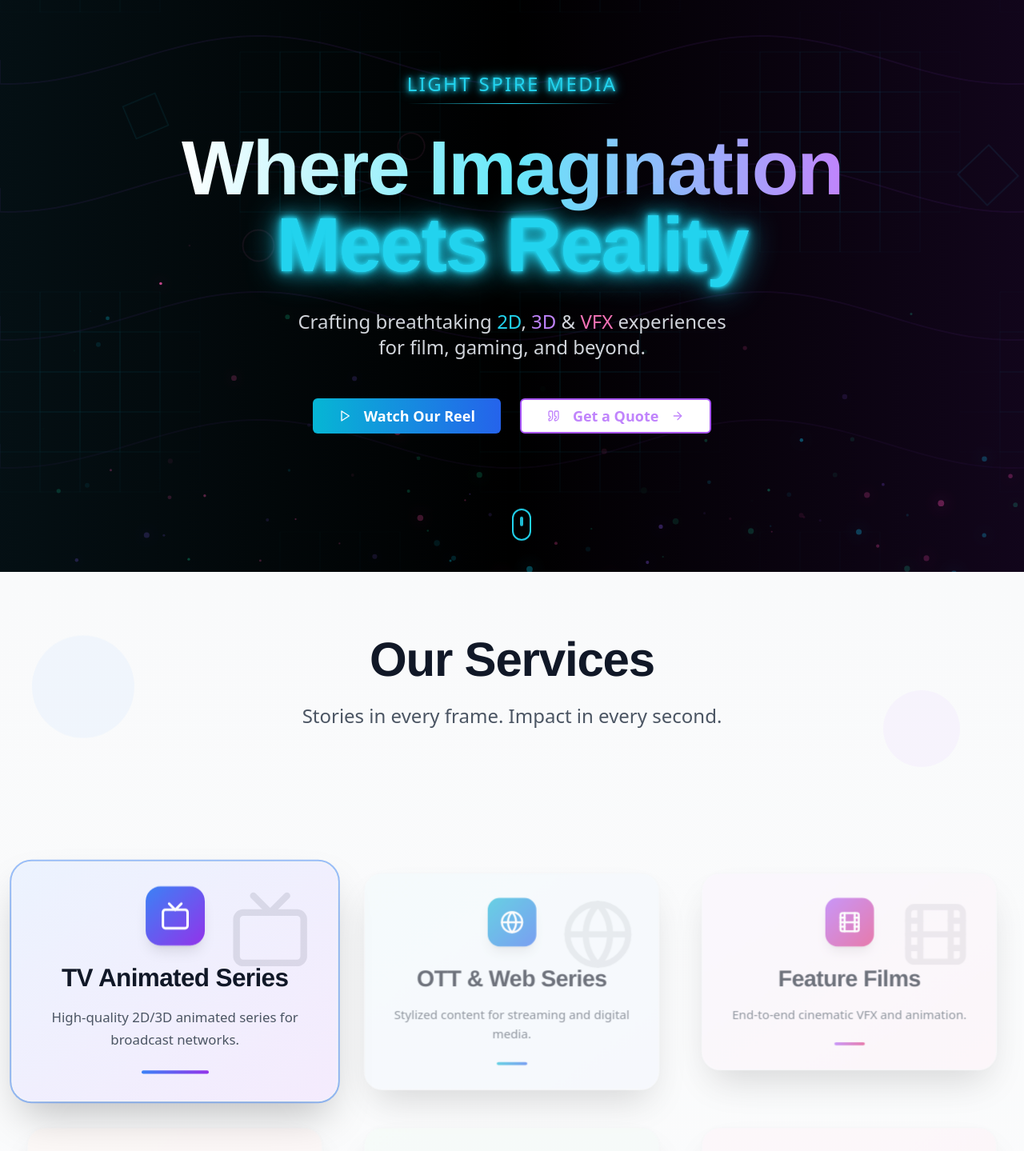
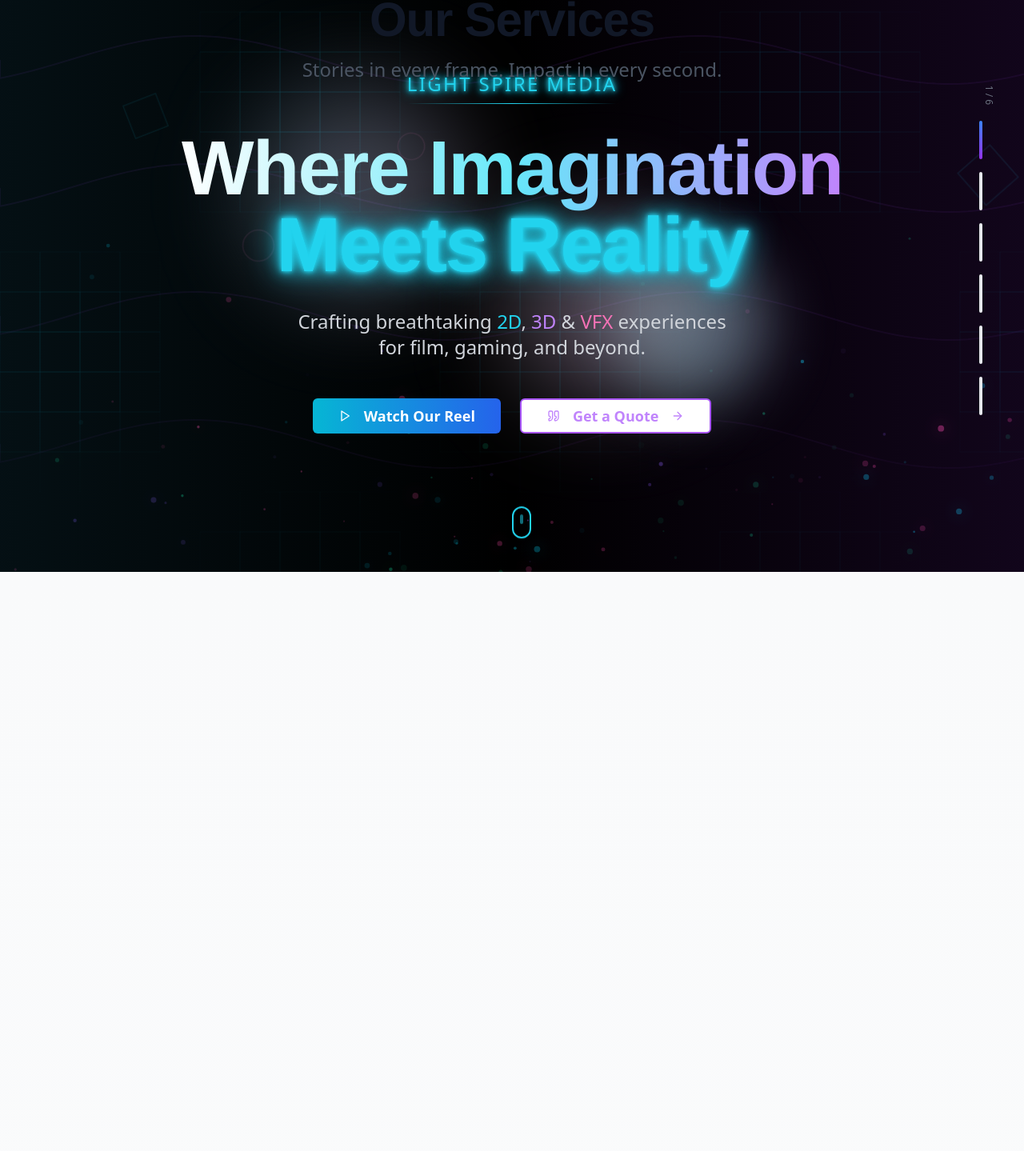
Before and after one commit to Hlo-Admin/lightspire-karthik1, a React (Vite) app: page / in a window 1280 px wide. Shown: the part 85-1524 px from the top of the page at 80% size. Built offline with nearby package versions, Linux system fonts and the light colour scheme.

Commit message:
feat: Implement cinematic services section
Design a scroll-activated Services Section with parallax animations, one card visible at a time, and a progress indicator.

```diff
--- a/src/components/ServicesSection.tsx
+++ b/src/components/ServicesSection.tsx
@@ -70,17 +70,18 @@ const ServicesSection = () => {
 
   // Calculate which card should be active based on scroll
   useEffect(() => {
-    const sectionHeight = window.innerHeight * 3; // Section scroll range
-    const progress = Math.max(0, Math.min(1, (scrollY - sectionTop) / sectionHeight));
-    const cardIndex = Math.min(Math.floor(progress * services.length), services.length - 1);
+    const viewportHeight = window.innerHeight;
+    const sectionHeight = viewportHeight * services.length; // Each service gets one viewport height
+    const scrollProgress = Math.max(0, (scrollY - sectionTop) / sectionHeight);
+    const cardIndex = Math.min(Math.floor(scrollProgress * services.length), services.length - 1);
     setActiveCardIndex(Math.max(0, cardIndex));
   }, [scrollY, sectionTop, services.length]);
 
-  // Header animation
+  // Header animation - fades and moves up as user scrolls
   const getHeaderAnimation = () => {
-    const progress = Math.max(0, (scrollY - sectionTop) / (window.innerHeight * 0.5));
-    const opacity = Math.max(0.3, 1 - progress * 0.7);
-    const translateY = progress * -30;
+    const progress = Math.max(0, (scrollY - sectionTop) / (window.innerHeight * 0.8));
+    const opacity = Math.max(0.1, 1 - progress * 0.9);
+    const translateY = progress * -50;
 
     return {
       opacity,
@@ -88,97 +89,119 @@ const ServicesSection = () => {
     };
   };
 
+  // Card animation with parallax and 3D effects
+  const getCardAnimation = (index: number) => {
+    const isActive = index === activeCardIndex;
+    const progress = Math.max(0, (scrollY - sectionTop) / (window.innerHeight * services.length));
+    const cardProgress = Math.max(0, Math.min(1, (progress * services.length) - index));
+
+    if (!isActive) {
+      return {
+        opacity: 0,
+        transform: 'translateY(100px) scale(0.8) rotateX(15deg)',
+        zIndex: 1,
+      };
+    }
+
+    // Active card animations
+    const scale = 0.9 + (cardProgress * 0.1);
+    const rotateX = 15 - (cardProgress * 15);
+    const rotateZ = Math.sin(cardProgress * Math.PI) * 2;
+    const translateY = 50 - (cardProgress * 50);
+    const translateX = Math.sin(cardProgress * Math.PI * 0.5) * 10;
+
+    return {
+      opacity: Math.min(1, cardProgress * 2),
+      transform: `translate3d(${translateX}px, ${translateY}px, 0) scale(${scale}) rotateX(${rotateX}deg) rotateZ(${rotateZ}deg)`,
+      zIndex: 10,
+    };
+  };
+
   return (
     <section
       ref={sectionRef}
-      className="relative bg-gradient-to-b from-gray-50 to-white overflow-hidden min-h-screen"
+      className="relative bg-gradient-to-b from-gray-50 to-white overflow-hidden"
       id="services"
       style={{
-        perspective: '1200px',
-        height: '400vh' // Enough scroll space for all cards
+        height: `${100 * (services.length + 1)}vh` // +1 for intro space
       }}
     >
-      {/* Animated Background Elements */}
-      <div className="absolute inset-0 overflow-hidden">
-        <div className="absolute top-20 left-10 w-32 h-32 bg-blue-100 rounded-full opacity-30 animate-float"></div>
-        <div className="absolute top-40 right-20 w-24 h-24 bg-purple-100 rounded-full opacity-40 animate-float" style={{ animationDelay: '2s' }}></div>
-        <div className="absolute bottom-40 left-1/4 w-20 h-20 bg-cyan-100 rounded-full opacity-35 animate-float" style={{ animationDelay: '4s' }}></div>
+      {/* Floating Background Elements */}
+      <div className="fixed inset-0 pointer-events-none z-0">
+        <div className="absolute top-1/4 left-1/4 w-64 h-64 bg-gradient-to-r from-blue-200/30 to-purple-200/30 rounded-full blur-3xl animate-float"></div>
+        <div className="absolute top-1/2 right-1/4 w-48 h-48 bg-gradient-to-r from-cyan-200/40 to-blue-200/40 rounded-full blur-2xl animate-float" style={{ animationDelay: '2s' }}></div>
+        <div className="absolute bottom-1/4 left-1/2 w-56 h-56 bg-gradient-to-r from-purple-200/35 to-pink-200/35 rounded-full blur-3xl animate-float" style={{ animationDelay: '4s' }}></div>
       </div>
 
-      {/* Section Header */}
+      {/* Section Header - Fixed at top */}
       <div
-        className="relative z-10 py-20 text-center"
+        className="fixed top-20 left-0 right-0 z-20 text-center pointer-events-none"
         style={getHeaderAnimation()}
       >
         <div className="max-w-4xl mx-auto px-6">
-          <h2 className="text-5xl md:text-6xl font-bold text-gray-900 mb-6 cinematic-title">
+          <h2 className="text-5xl md:text-6xl font-bold text-gray-900 mb-4 cinematic-title">
             Our Services
           </h2>
-          <p className="text-xl md:text-2xl text-gray-600 font-light leading-relaxed">
+          <p className="text-xl md:text-2xl text-gray-600 font-light">
             Stories in every frame. Impact in every second.
           </p>
         </div>
       </div>
 
-      {/* Cards Grid - Fixed Position */}
-      <div className="sticky top-0 flex items-center justify-center min-h-screen px-6">
-        <div className="grid grid-cols-1 md:grid-cols-2 lg:grid-cols-3 gap-8 max-w-7xl mx-auto">
+      {/* Single Card Display - Fixed Center */}
+      <div className="fixed inset-0 flex items-center justify-center z-10 pointer-events-none">
+        <div className="relative w-full max-w-2xl mx-auto px-6">
           {services.map((service, index) => {
             const Icon = service.icon;
-            const isActive = index === activeCardIndex;
+            const cardStyle = getCardAnimation(index);
 
             return (
               <div
                 key={service.title}
-                className={`transition-all duration-500 transform ${
-                  isActive
-                    ? 'scale-105 opacity-100 z-10'
-                    : 'scale-95 opacity-60 z-5'
-                }`}
+                className="absolute inset-0 transition-all duration-1000 ease-out transform-gpu"
+                style={cardStyle}
               >
-                <div className={`relative bg-white rounded-3xl shadow-2xl overflow-hidden border border-gray-100 transform-gpu ${isActive ? 'shadow-3xl ring-2 ring-blue-500 ring-opacity-50' : ''}`}>
-                  {/* Gradient Background */}
+                <div className="relative bg-white/90 backdrop-blur-sm rounded-3xl shadow-2xl border border-white/50 overflow-hidden">
+                  {/* Gradient Background Glow */}
                   <div className={`absolute inset-0 bg-gradient-to-br ${service.gradient} opacity-5`}></div>
 
+                  {/* Motion Shadow */}
+                  <div className={`absolute -inset-4 bg-gradient-to-br ${service.gradient} opacity-20 blur-xl -z-10`}></div>
+
                   {/* Floating Icon Background */}
-                  <div className="absolute top-8 right-8 opacity-10">
-                    <Icon className="w-24 h-24 text-gray-900" />
+                  <div className="absolute top-8 right-8 opacity-5">
+                    <Icon className="w-32 h-32 text-gray-900" />
                   </div>
 
                   {/* Card Content */}
-                  <div className="relative z-10 p-8 text-center">
+                  <div className="relative z-10 p-12 text-center">
                     {/* Animated Icon */}
                     <div
-                      className={`inline-flex w-16 h-16 rounded-2xl bg-gradient-to-br ${service.gradient} items-center justify-center shadow-lg mb-6 transform transition-all duration-500`}
-                      style={{
-                        transform: `scale(${isActive ? 1.1 : 1}) rotateY(${isActive ? 360 : 0}deg)`
-                      }}
+                      className={`inline-flex w-20 h-20 rounded-3xl bg-gradient-to-br ${service.gradient} items-center justify-center shadow-xl mb-8 transform transition-all duration-700`}
                     >
-                      <Icon className="w-8 h-8 text-white" />
+                      <Icon className="w-10 h-10 text-white" />
                     </div>
 
                     {/* Title */}
-                    <h3 className="text-2xl md:text-3xl font-bold text-gray-900 mb-4 cinematic-title">
+                    <h3 className="text-4xl md:text-5xl font-bold text-gray-900 mb-6 cinematic-title">
                       {service.title}
                     </h3>
 
                     {/* Description */}
-                    <p className="text-base text-gray-600 leading-relaxed font-light">
+                    <p className="text-xl text-gray-600 leading-relaxed font-light max-w-lg mx-auto">
                       {service.description}
                     </p>
 
                     {/* Decorative Line */}
                     <div
-                      className={`mt-6 h-1 bg-gradient-to-r ${service.gradient} rounded-full mx-auto transition-all duration-700`}
-                      style={{
-                        width: isActive ? '80px' : '40px',
-                      }}
+                      className={`mt-8 h-1 bg-gradient-to-r ${service.gradient} rounded-full mx-auto transition-all duration-1000`}
+                      style={{ width: '120px' }}
                     ></div>
                   </div>
 
-                  {/* Glow Effect */}
+                  {/* Enhanced Glow Effect */}
                   <div
-                    className={`absolute inset-0 bg-gradient-to-br ${service.gradient} transition-opacity duration-500 ${isActive ? 'opacity-5' : 'opacity-0'}`}
+                    className={`absolute inset-0 bg-gradient-to-br ${service.gradient} opacity-10 transition-opacity duration-500`}
                   ></div>
                 </div>
               </div>
@@ -187,16 +210,21 @@ const ServicesSection = () => {
         </div>
       </div>
 
-      {/* Fixed Progress Indicator */}
+      {/* Vertical Progress Indicator */}
       <div className="fixed right-8 top-1/2 transform -translate-y-1/2 z-30">
-        <div className="flex flex-col space-y-3">
+        <div className="flex flex-col space-y-4">
+          <div className="text-xs text-gray-500 font-medium mb-2 rotate-90 origin-center whitespace-nowrap">
+            {activeCardIndex + 1} / {services.length}
+          </div>
           {services.map((_, index) => (
             <div
               key={index}
-              className={`w-2 h-8 rounded-full transition-all duration-300 ${
+              className={`w-1 h-12 rounded-full transition-all duration-500 ${
                 index === activeCardIndex
-                  ? 'bg-gradient-to-b from-blue-500 to-purple-600'
-                  : 'bg-gray-300'
+                  ? 'bg-gradient-to-b from-blue-500 to-purple-600 shadow-lg'
+                  : index < activeCardIndex
+                  ? 'bg-gray-400'
+                  : 'bg-gray-200'
               }`}
             />
           ))}
```
